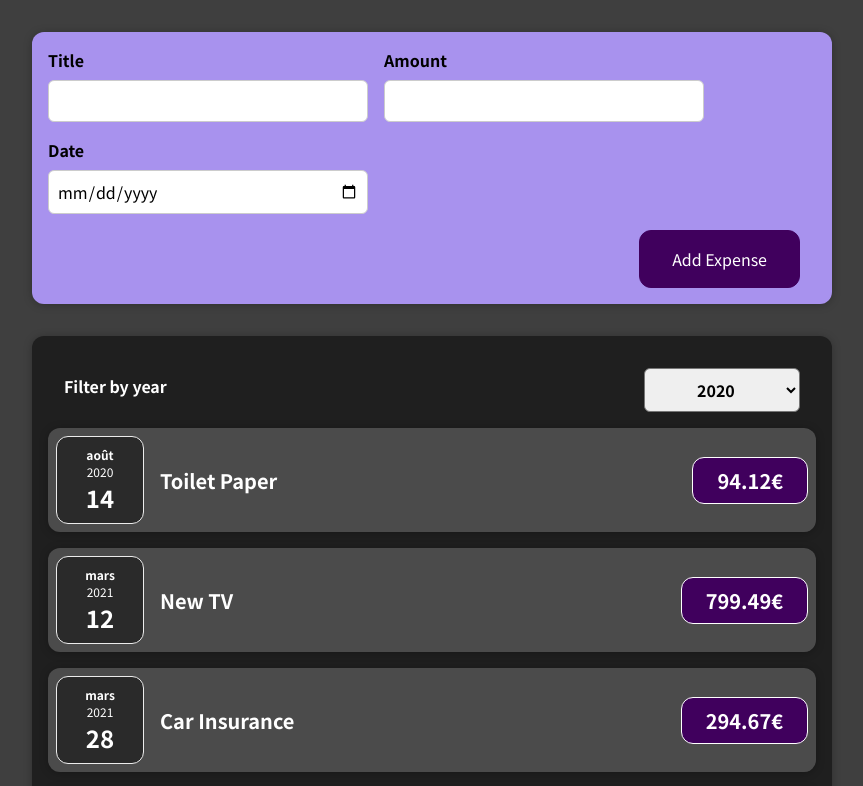
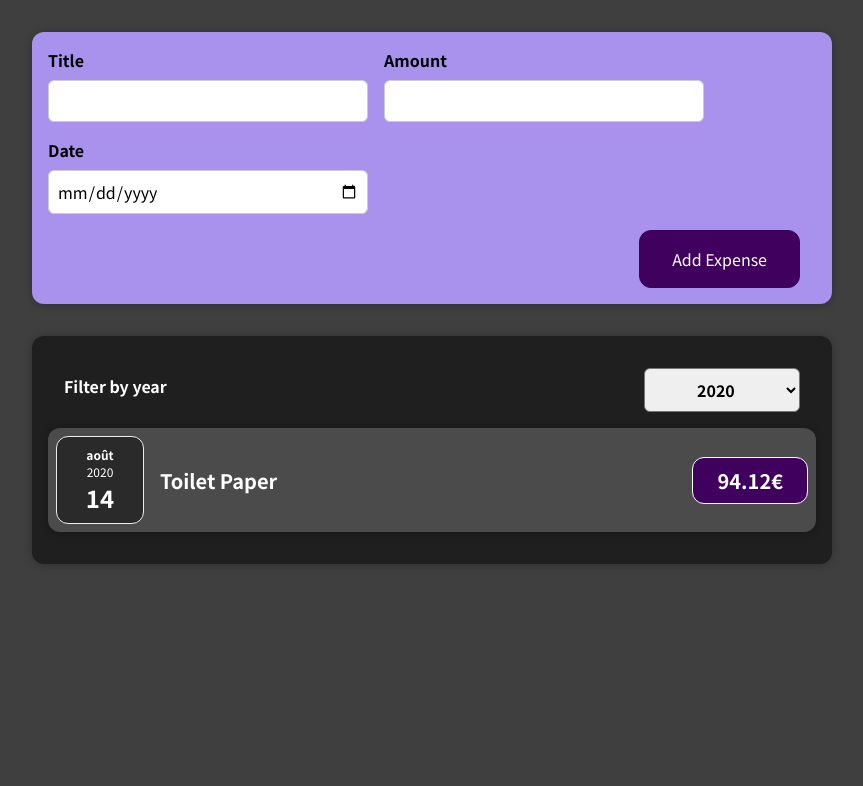
Before and after one commit to elbto/react-project-ud, a React (Create React App) app: page / in a window 1280 px wide. Shown: the top 786 px of the page, without its empty margins (208-1071 px from the left). Built offline with nearby package versions, Linux system fonts and the light colour scheme.

Commit message:
Added The filter function per selected year

```diff
--- a/src/components/Expenses/Expenses.js
+++ b/src/components/Expenses/Expenses.js
@@ -10,6 +10,11 @@ const Expenses = (props) => {
   const filterChangeHandler = (selectedYear) => {
     setFilteredYear(selectedYear);
   };
+
+  const filteredExpenses = props.items.filter((expense) => {
+    return expense.date.getFullYear().toString() === filteredYear;
+  });
+
   return (
     <div>
       <Card className="expenses">
@@ -18,7 +23,7 @@ const Expenses = (props) => {
           onChangeFilter={filterChangeHandler}
         />
 
-        {props.items.map((item) => {
+        {filteredExpenses.map((item) => {
           return (
             <ExpenseItem
               key={item.id}
```
